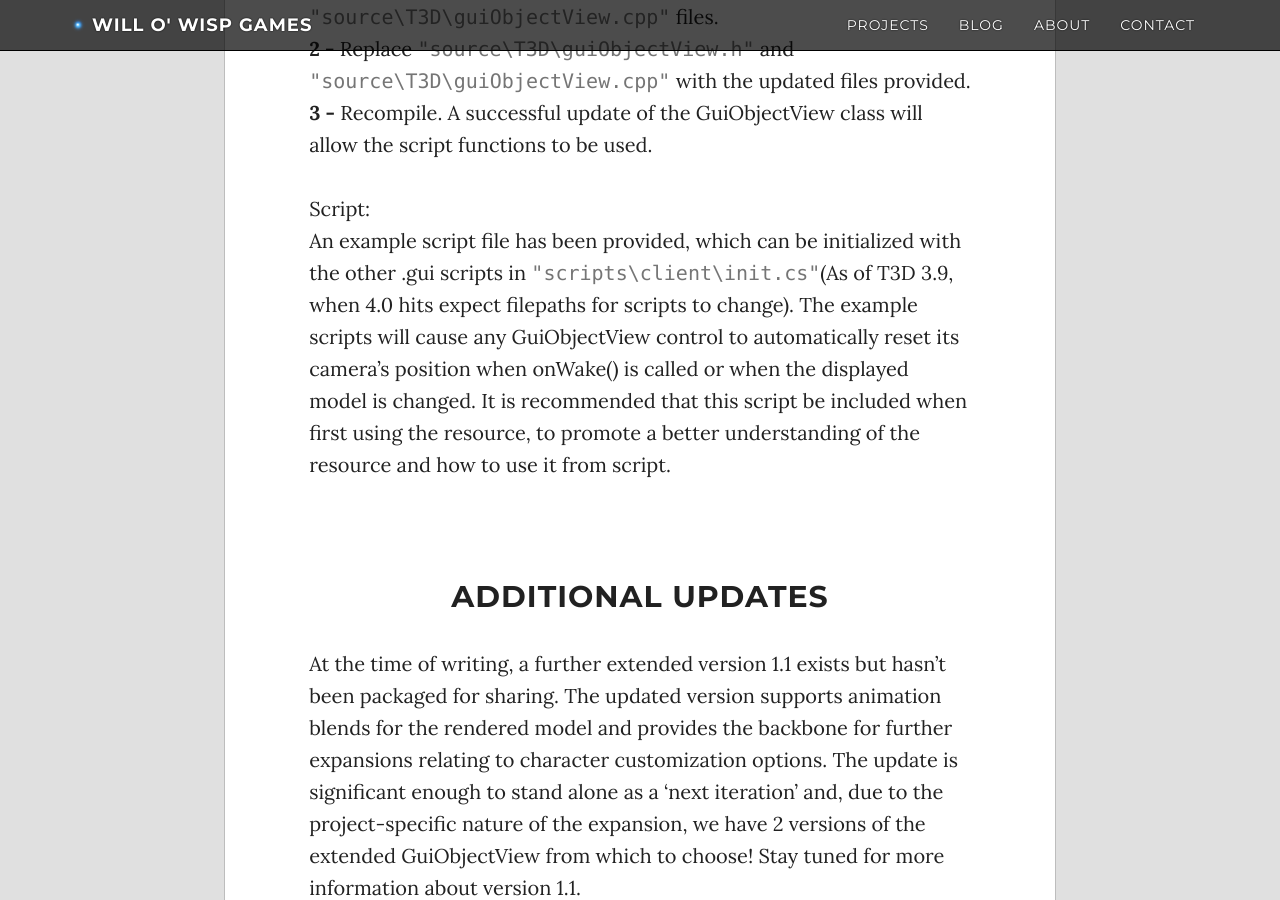
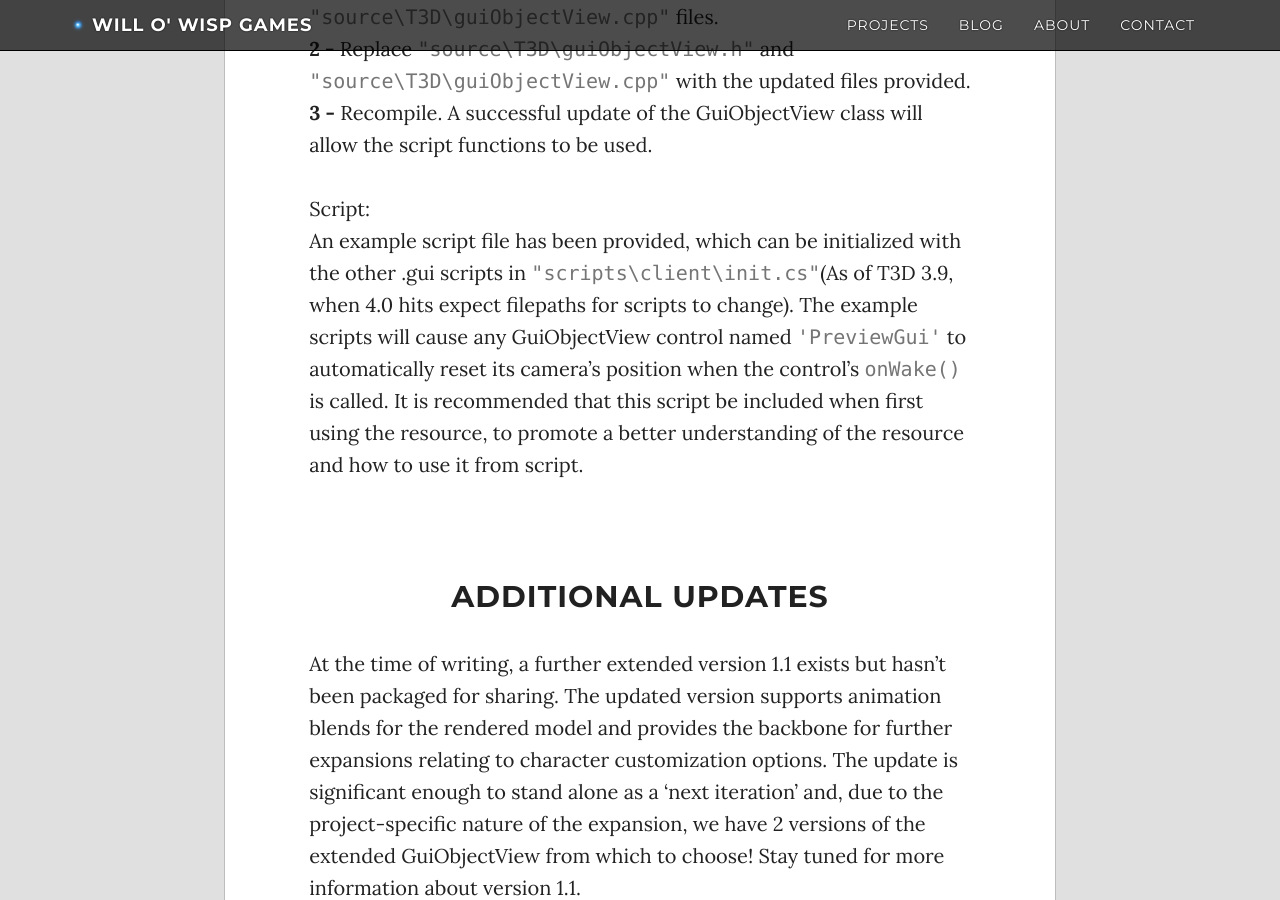
Before and after one commit to WilloWispGames/WilloWispGames.github.io, a Jekyll site: the page built from _posts/2016-09-15-ExtGuiObjView.md, in a window 1280 px wide and 900 px high, scrolled down 5296 px. Built offline with Jekyll 4.4.1, drawn with Linux system fonts in a browser that asks for light colours; nearby versions of some CDN libraries; comment, search, counter and statistics services are not loaded.

Commit message:
Update 2016-09-15-ExtGuiObjView.md

```diff
--- a/_posts/2016-09-15-ExtGuiObjView.md
+++ b/_posts/2016-09-15-ExtGuiObjView.md
@@ -106,7 +106,7 @@
 <b>3 -</b> Recompile. A successful update of the GuiObjectView class will allow the script functions to be used.<br>
 <br>
 Script:<br>
-An example script file has been provided, which can be initialized with the other .gui scripts in <filepath>"scripts\client\init.cs"</filepath>(As of T3D 3.9, when 4.0 hits expect filepaths for scripts to change). The example scripts will cause any GuiObjectView control to automatically reset its camera's position when onWake() is called or when the displayed model is changed. It is recommended that this script be included when first using the resource, to promote a better understanding of the resource and how to use it from script.<br>
+An example script file has been provided, which can be initialized with the other .gui scripts in <filepath>"scripts\client\init.cs"</filepath>(As of T3D 3.9, when 4.0 hits expect filepaths for scripts to change). The example scripts will cause any GuiObjectView control named <filepath>'PreviewGui'</filepath> to automatically reset its camera's position when the control's <filepath>onWake()</filepath> is called. It is recommended that this script be included when first using the resource, to promote a better understanding of the resource and how to use it from script.<br>
 <br>
 <br>
 <h2>Additional Updates</h2>
```
